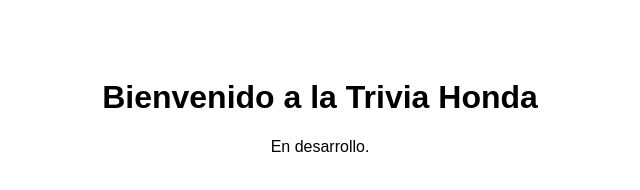
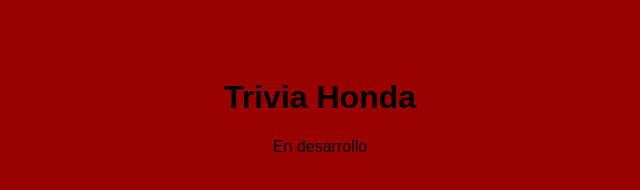
Before and after one commit to david-tucu/TriviaHonda, a plain HTML site: page index.html in a window 1280 px wide. Shown: the whole page, without its empty margins (320-960 px from the left). Drawn offline with Linux system fonts and the light colour scheme.

Commit message:
Actualizar index.html

```diff
--- a/index.html
+++ b/index.html
@@ -4,8 +4,8 @@
   <meta charset="utf-8">
   <title>Trivia Honda</title>
 </head>
-<body style="font-family:sans-serif; text-align:center; padding-top:50px;">
-  <h1>Bienvenido a la Trivia Honda</h1>
-  <p>En desarrollo.</p>
+<body style="font-family:sans-serif; text-align:center; padding-top:50px; background:#990000;">
+  <h1>Trivia Honda</h1>
+  <p>En desarrollo</p>
 </body>
 </html>
```
